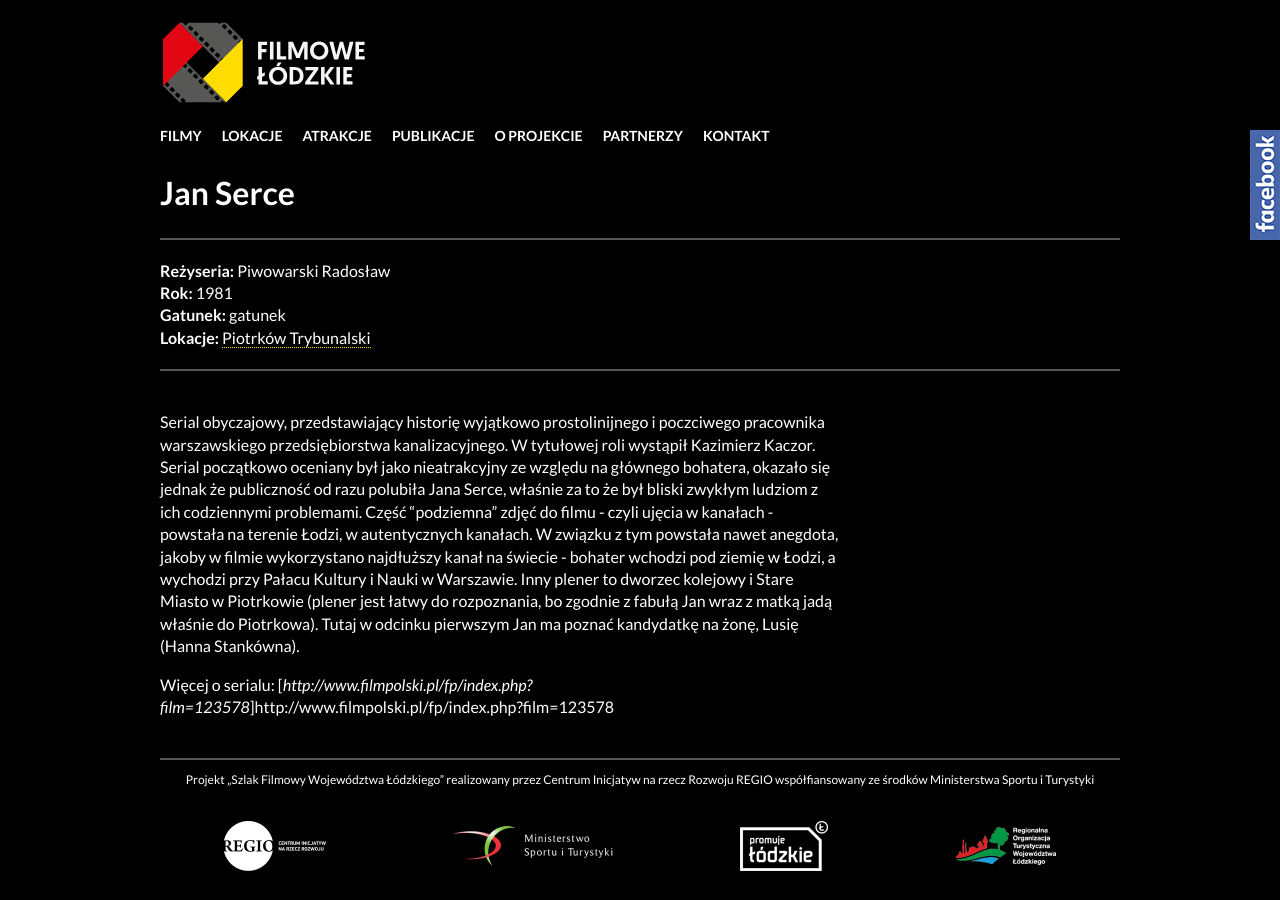
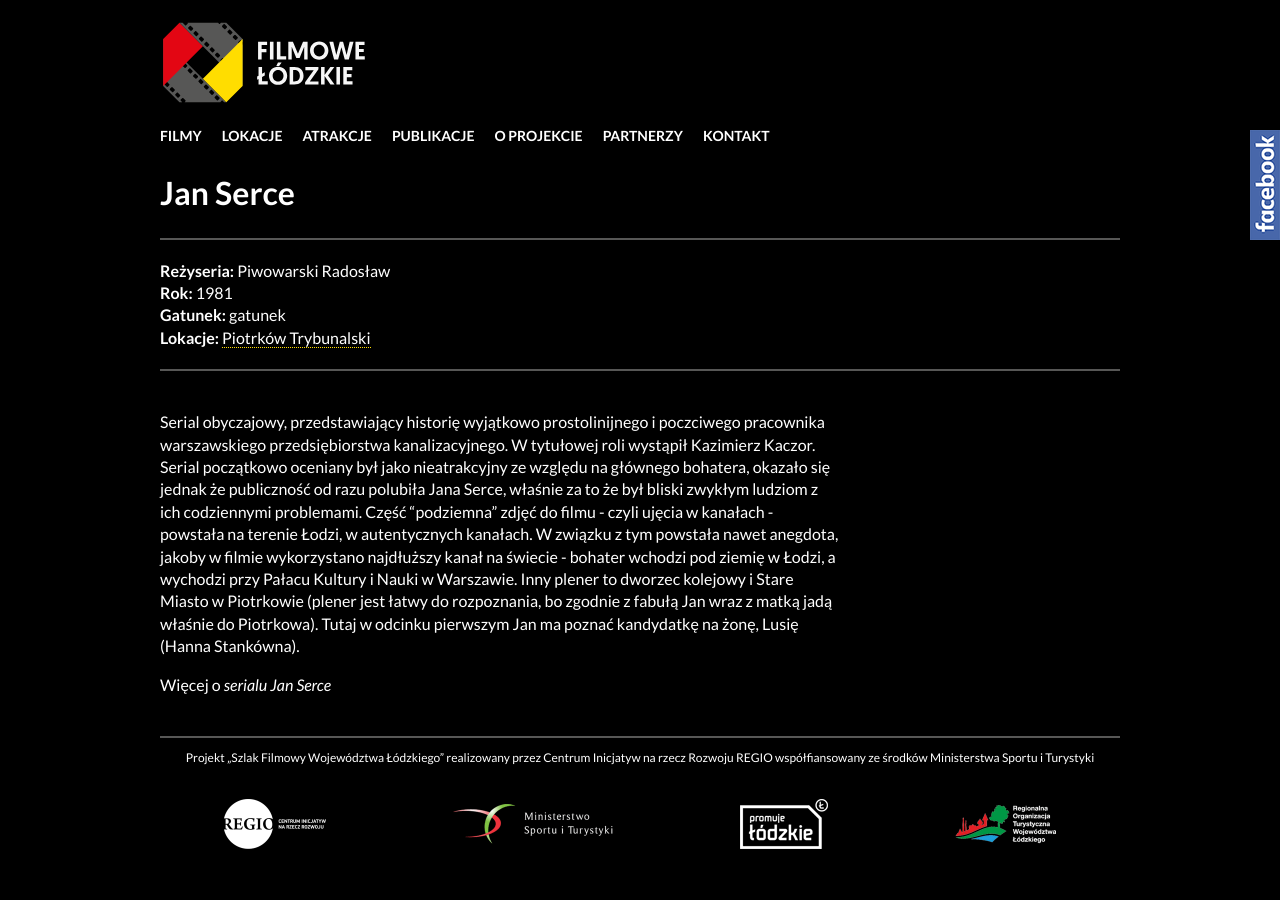
Before and after one commit to fusilli/filmowelodzkie, a Jekyll site: the page built from _filmy/jan-serce.md, in a window 1280 px wide. Built offline with Jekyll 4.4.1, drawn with Linux system fonts in a browser that asks for light colours; nearby versions of some CDN libraries.

Commit message:
Update jan-serce.md

```diff
--- a/_filmy/jan-serce.md
+++ b/_filmy/jan-serce.md
@@ -13,4 +13,4 @@ Serial obyczajowy, przedstawiający historię wyjątkowo prostolinijnego i poczc
 Część "podziemna" zdjęć do filmu - czyli ujęcia w kanałach - powstała na terenie Łodzi, w autentycznych kanałach. W związku z tym powstała nawet anegdota, jakoby w filmie wykorzystano najdłuższy kanał na świecie - bohater wchodzi pod ziemię w Łodzi, a wychodzi przy Pałacu Kultury i Nauki w Warszawie.
 Inny plener to dworzec kolejowy i Stare Miasto w Piotrkowie (plener jest łatwy do rozpoznania, bo zgodnie z fabułą Jan wraz z matką jadą właśnie do Piotrkowa). Tutaj w odcinku pierwszym Jan ma poznać kandydatkę na żonę, Lusię (Hanna Stankówna).
 
-Więcej o serialu: [*http://www.filmpolski.pl/fp/index.php?film=123578*]http://www.filmpolski.pl/fp/index.php?film=123578
+Więcej o [*serialu Jan Serce*](http://www.filmpolski.pl/fp/index.php?film=123578)
```
